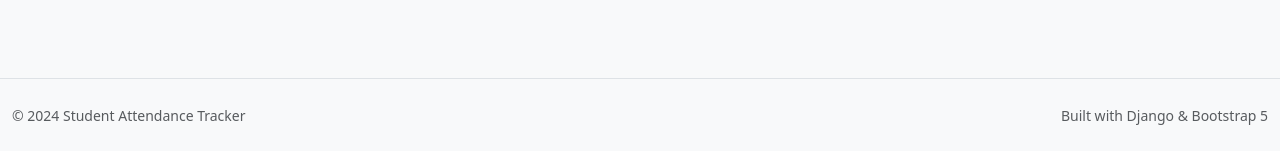
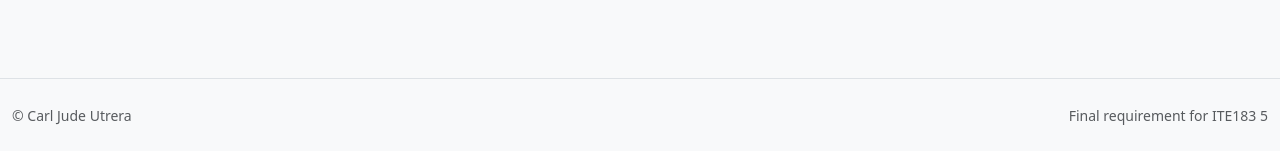
Before and after one commit to KarlJowd/django_IT183, a Django app: page /attendance/ in a window 1280 px wide. Shown: the part 649-800 px from the top of the page. Run offline with Django 4.2, Linux system fonts and the light colour scheme; data that the repository does not hold is empty.

Commit message:
Changed Footer message

```diff
--- a/attendance/templates/attendance/base.html
+++ b/attendance/templates/attendance/base.html
@@ -170,12 +170,12 @@
             <div class="row">
                 <div class="col-md-6 text-center text-md-start">
                     <p class="mb-0 text-muted">
-                        <small>&copy; 2024 Student Attendance Tracker</small>
+                        <small>&copy; Carl Jude Utrera</small>
                     </p>
                 </div>
                 <div class="col-md-6 text-center text-md-end">
                     <p class="mb-0 text-muted">
-                        <small>Built with Django & Bootstrap 5</small>
+                        <small>Final requirement for ITE183 5</small>
                     </p>
                 </div>
             </div>
```
